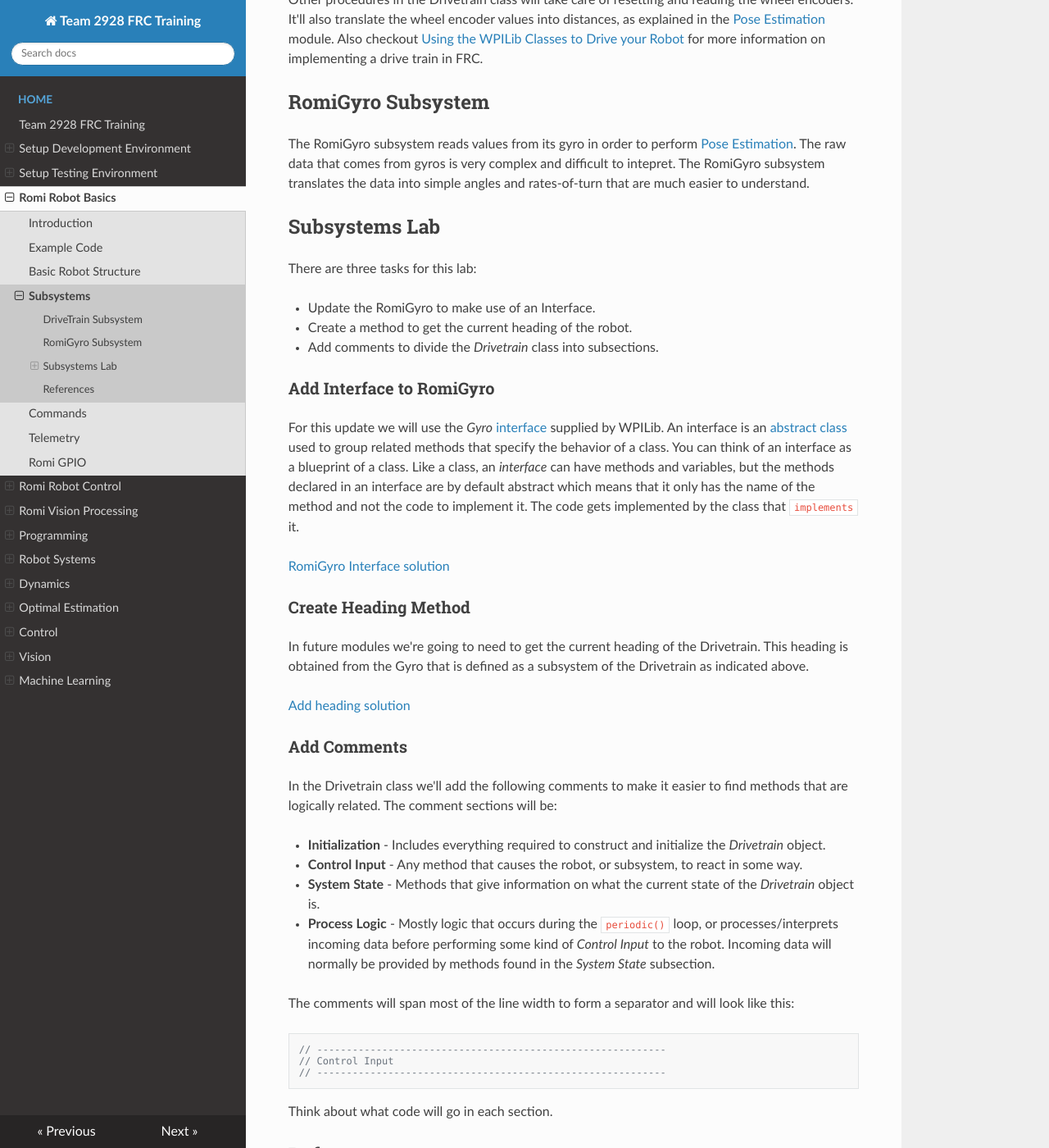
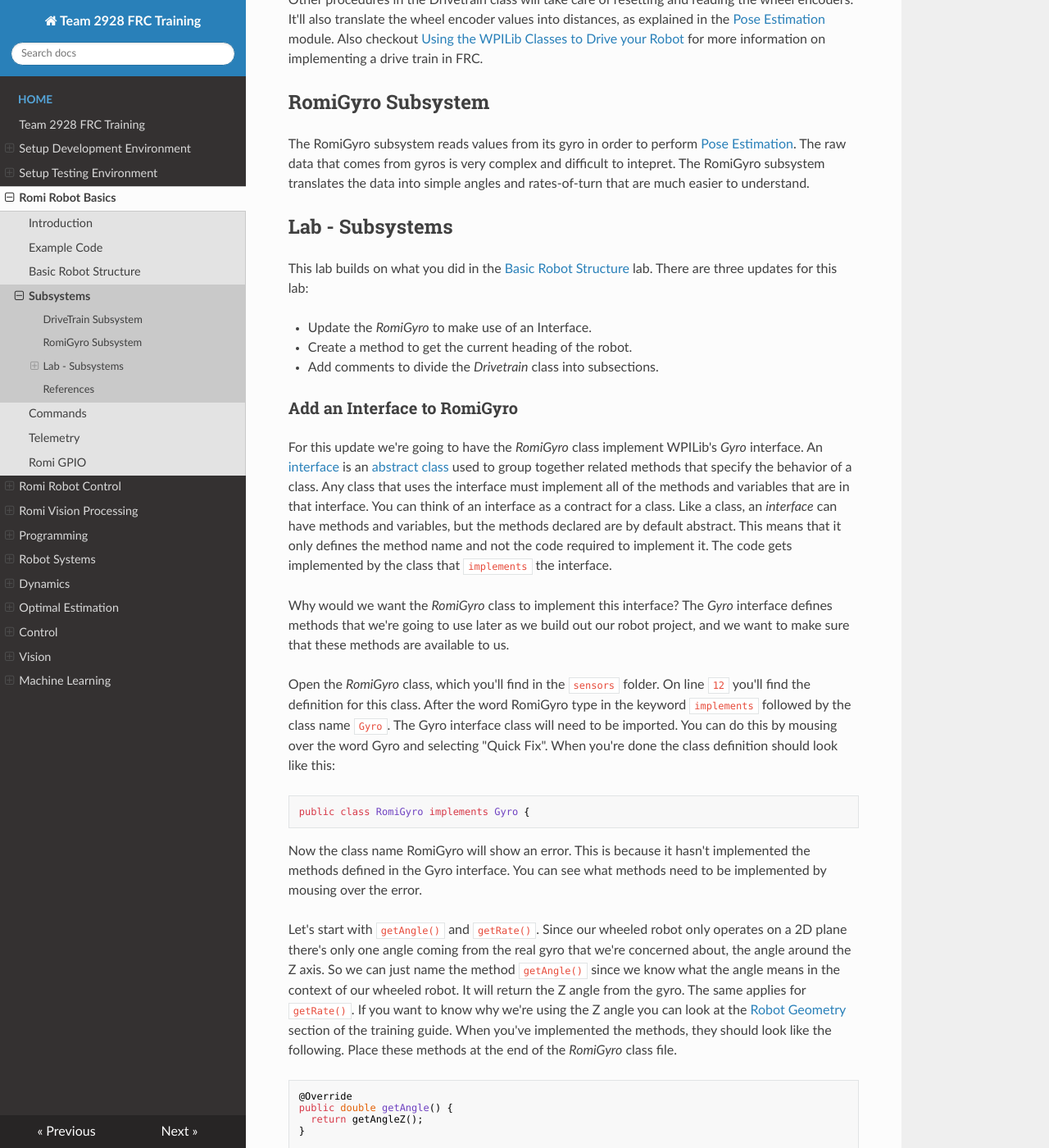
Before and after one commit to FRC-2928/FRC-Programmer-Training, an MkDocs documentation site: the page built from docs/Romi/SC/romiSubsystems.md, in a window 1280 px wide and 1400 px high, scrolled down 1735 px. Shown: the whole window at 82% size. Built offline with MkDocs 1.6.1, drawn with Linux system fonts in a browser that asks for light colours; nearby versions of some CDN libraries; some of the changed text lies outside the part shown.

Commit message:
Updated subsystems lab

```diff
--- a/docs/Romi/SC/romiSubsystems.md
+++ b/docs/Romi/SC/romiSubsystems.md
@@ -22,17 +22,62 @@
 ## RomiGyro Subsystem
 The RomiGyro subsystem reads values from its gyro in order to perform [Pose Estimation](../../Concepts/OptimalEstimation/poseEstimation.md). The raw data that comes from gyros is very complex and difficult to intepret.  The RomiGyro subsystem translates the data into simple angles and rates-of-turn that are much easier to understand.
 
-## Subsystems Lab
-There are three tasks for this lab:
+## Lab - Subsystems
+This lab builds on what you did in the [Basic Robot Structure](romiStructure.md) lab.
+There are three updates for this lab:
 
-- Update the RomiGyro to make use of an Interface.
+- Update the *RomiGyro* to make use of an Interface.
 - Create a method to get the current heading of the robot.
 - Add comments to divide the *Drivetrain* class into subsections.
 
-### Add Interface to RomiGyro
-For this update we will use the *Gyro* [interface](https://www.w3schools.com/java/java_interface.asp) supplied by WPILib.  An interface is an [abstract class](https://www.w3schools.com/java/java_abstract.asp) used to group related methods that specify the behavior of a class.  You can think of an interface as a blueprint of a class.  Like a class, an *interface* can have methods and variables, but the methods declared in an interface are by default abstract which means that it only has the name of the method and not the code to implement it.  The code gets implemented by the class that `implements` it.
+### Add an Interface to RomiGyro
+For this update we're going to have the *RomiGyro* class implement WPILib's *Gyro* interface.  An [interface](https://www.w3schools.com/java/java_interface.asp) is an [abstract class](https://www.w3schools.com/java/java_abstract.asp) used to group together related methods that specify the behavior of a class.  Any class that uses the interface must implement all of the methods and variables that are in that interface. You can think of an interface as a contract for a class.  Like a class, an *interface* can have methods and variables, but the methods declared are by default abstract. This means that it only defines the method name and not the code required to implement it.  The code gets implemented by the class that `implements` the interface.
 
-[RomiGyro Interface solution](solutionRomiGyro.md)
+Why would we want the *RomiGyro* class to implement this interface?  The *Gyro* interface defines methods that we're going to use later as we build out our robot project, and we want to make sure that these methods are available to us.
+
+Open the *RomiGyro* class, which you'll find in the `sensors` folder. On line `12` you'll find the definition for this class.  After the word RomiGyro type in the keyword `implements` followed by the class name `Gyro`.  The Gyro interface class will need to be imported.  You can do this by mousing over the word Gyro and selecting "Quick Fix".  When you're done the class definition should look like this:
+
+    public class RomiGyro implements Gyro {
+
+Now the class name RomiGyro will show an error.  This is because it hasn't implemented the methods defined in the Gyro interface.  You can see what methods need to be implemented by mousing over the error.
+
+Let's start with `getAngle()` and `getRate()`.  Since our wheeled robot only operates on a 2D plane there's only one angle coming from the real gyro that we're concerned about, the angle around the Z axis.  So we can just name the method `getAngle()` since we know what the angle means in the context of our wheeled robot.  It will return the Z angle from the gyro.  The same applies for `getRate()`. If you want to know why we're using the Z angle you can look at the [Robot Geometry](../../Concepts/Dynamics/geometry.md) section of the training guide.  When you've implemented the methods, they should look like the following.  Place these methods at the end of the *RomiGyro* class file.
+
+    @Override
+    public double getAngle() {
+      return getAngleZ();
+    }
+
+    @Override
+    public double getRate() {
+      return getRateZ();
+    }
+
+In order to implement an interface method you must override it. To do this, place the directive `@Override` immediatelly before the method.
+
+We're not going to implement any code for the `calibrate()` method, but we must still include it in our RomiGyro class like so:
+
+    @Override
+    public void calibrate() {
+      // no-op
+    }
+
+As far as the `close()` method goes, just add the following for now.  It implements functionality for simulation, which we'll learn about later.
+
+    @Override
+    public void close() throws Exception {
+      if (m_gyroSimDevice != null) {
+        m_gyroSimDevice.close();
+      }
+    }
+
+One last thing, place the following code after line `23` of the *RomiGyro* class.  This is also used for simulation.
+
+    private SimDevice m_gyroSimDevice;
+
+We're now done with this update!
+
+<!-- [RomiGyro Interface solution](solutionRomiGyro.md) -->
 
 ### <a name="heading"></a>Create Heading Method
 In future modules we're going to need to get the current heading of the Drivetrain.  This heading is obtained from the Gyro that is defined as a subsystem of the Drivetrain as indicated above.
```
Also changed, not shown: docs/Romi/SC/romiStructure.md (+7 -5 lines).
